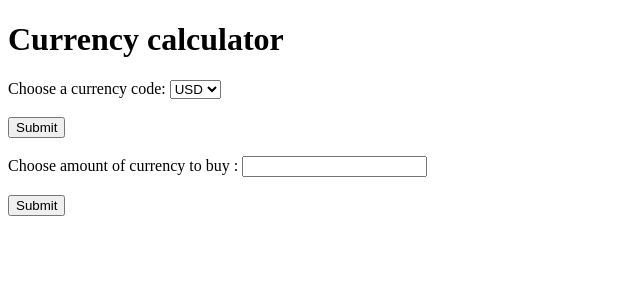
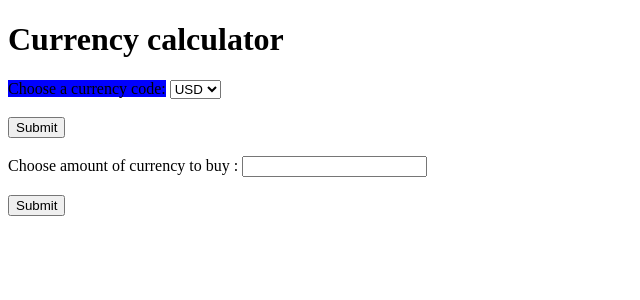
Before and after one commit to anya-marushchak/Business-card, a Flask app: page /currency in a window 1280 px wide. Shown: the top 300 px of the page, without its empty margins (0-640 px from the left). Run offline with Flask 2, Linux system fonts and the light colour scheme.

Commit message:
Edit file

```diff
--- a/Currency/currencyreader.py
+++ b/Currency/currencyreader.py
@@ -31,7 +31,7 @@ def amount():
     if code == code['EUR']:
       return amount*4.6388
 
-  return render_template("rates.html")
+  return render_template("index.html")
 
 
 if __name__ == "__main__":
--- /dev/null
+++ b/Currency/static/style-1.css
@@ -0,0 +1,3 @@
+.first {
+    background: blue;
+}
--- a/Currency/templates/rates.html
+++ b/Currency/templates/index.html
@@ -6,7 +6,8 @@
 
 
 <form action="/"action_page.php>
-  <label for="code">Choose a currency code:</label>
+  <link rel="stylesheet" href="./style-1.css">
+  <label for="code" class="first">Choose a currency code:</label>
   <select name="code" id="code">
     <option value="USD">USD</option>
     <option value="AUD">AUD</option>
```
